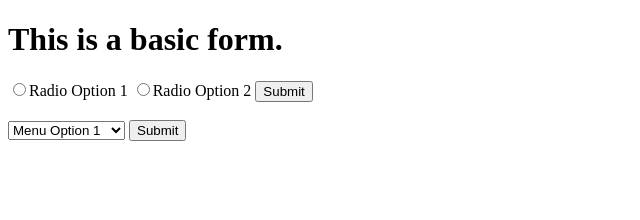
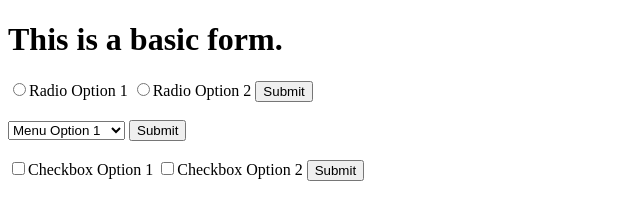
Before and after one commit to joeythompson1/Forms-Turn_Talk, a plain HTML site: page index.html in a window 1280 px wide. Shown: the whole page, without its empty margins (0-640 px from the left). Drawn offline with Linux system fonts and the light colour scheme.

Commit message:
completed form

```diff
--- a/index.html
+++ b/index.html
@@ -21,7 +21,9 @@
     </form>
     <br>
     <form>
-
+        <input type="checkbox">Checkbox Option 1</input>
+        <input type="checkbox">Checkbox Option 2</input>
+        <button type="submit">Submit</button>
     </form>
 
 </body>
```
